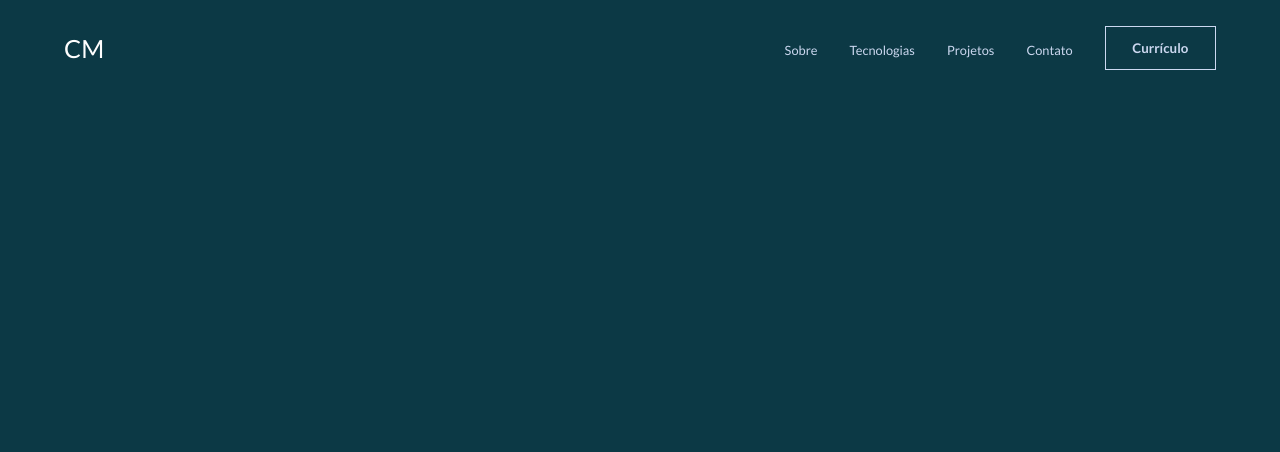
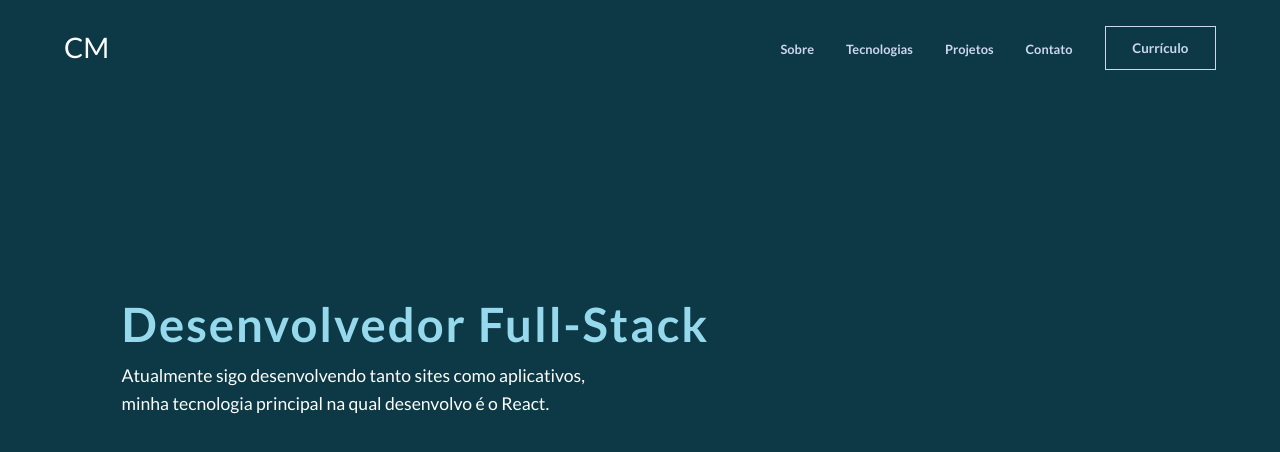
Before and after one commit to CaiqueMorales20/portfolio, a React (Vite) app: page / in a window 1280 px wide. Shown: the top 452 px of the page. Built offline with nearby package versions, Linux system fonts and the light colour scheme.

Commit message:
:sparkles: feat: HomePage

```diff
--- a/src/GlobalStyle.tsx
+++ b/src/GlobalStyle.tsx
@@ -5,10 +5,10 @@ import styled, { createGlobalStyle } from "styled-components";
 export const cssVariables = {
 	// Typography
 	typography: {
-		fzLargest: "1.953rem",
-		fzLarger: "1.563rem",
-		fzLarge: "1.25rem",
-		fzNormal: "1rem",
+		fzLargest: "2.953rem",
+		fzLarger: "1.763rem",
+		fzLarge: "1.45rem",
+		fzNormal: "1.1rem",
 		fzSmall: "0.8rem",
 		fzSmaller: "0.64rem",
 	},
@@ -35,6 +35,7 @@ export const GlobalStyle = createGlobalStyle`
   body{
     background-color: ${cssVariables.color.clrPrimary};
     color: #fefefe;
+    line-height: 1.6;
   }
   ul{
     list-style: none;
--- a/src/components/Header/style.tsx
+++ b/src/components/Header/style.tsx
@@ -61,6 +61,7 @@ export const NavItemS = styled.li`
 export const NavLink = styled.a`
 	color: ${cssVariables.color.clrText};
 	font-size: ${cssVariables.typography.fzSmall};
+	font-weight: 700;
 `;
 
 export const HamburgerBtnS = styled.span`
--- a/src/screens/HomePage/index.tsx
+++ b/src/screens/HomePage/index.tsx
@@ -1,8 +1,26 @@
 // Imported Components
-import { HomePageS } from "./style";
+import {
+	Description,
+	DescriptionContainer,
+	HomePageS,
+	Profession,
+	TextContainer,
+} from "./style";
 
 // Functional Component
 export const HomePage = () => {
 	// Rendering
-	return <HomePageS></HomePageS>;
+	return (
+		<HomePageS>
+			<TextContainer>
+				<Profession>Desenvolvedor Full-Stack</Profession>
+				<DescriptionContainer>
+					<Description>
+						Atualmente sigo desenvolvendo tanto sites como aplicativos, minha
+						tecnologia principal na qual desenvolvo é o React.
+					</Description>
+				</DescriptionContainer>
+			</TextContainer>
+		</HomePageS>
+	);
 };
--- a/src/screens/HomePage/style.tsx
+++ b/src/screens/HomePage/style.tsx
@@ -1,5 +1,31 @@
 // Imports
 import styled from "styled-components";
+import { cssVariables } from "../../GlobalStyle";
 
 // Styled Components
-export const HomePageS = styled.div``;
+export const HomePageS = styled.div`
+	height: calc(100vh - 6rem);
+	margin-top: -6rem;
+	display: flex;
+	align-items: center;
+	justify-content: center;
+`;
+
+export const TextContainer = styled.div`
+	width: 90%;
+`;
+
+export const Profession = styled.h1`
+	letter-spacing: 2px;
+	font-size: ${cssVariables.typography.fzLargest};
+	font-weight: 700;
+	color: #96d9ed;
+`;
+
+export const DescriptionContainer = styled.div`
+	width: min(30rem, 90%);
+`;
+
+export const Description = styled.p`
+	font-size: ${cssVariables.typography.fzNormal};
+`;
```
